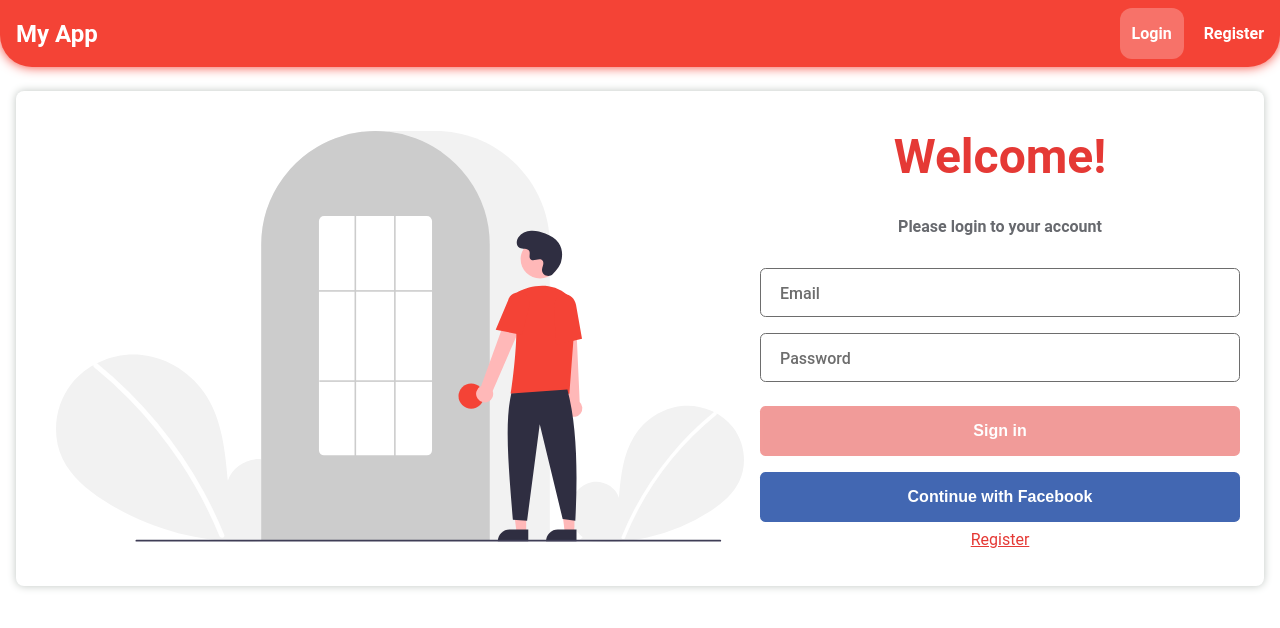
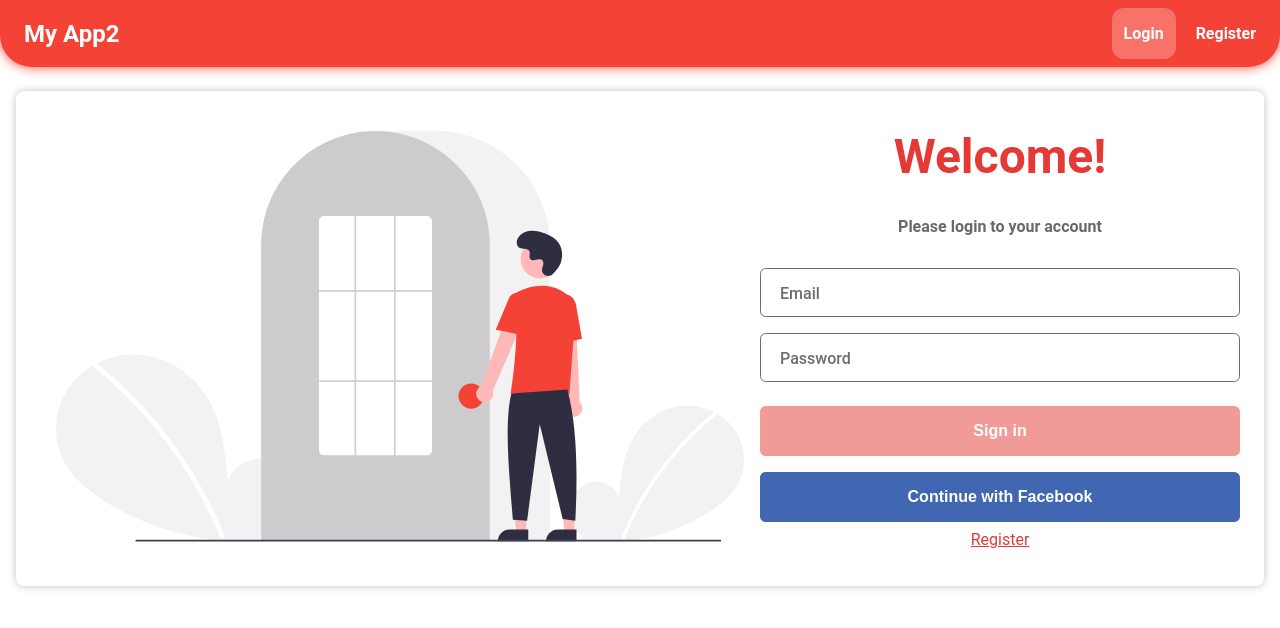
Before and after one commit to kikindb/react-login, a React (Create React App) app: page /login in a window 1280 px wide. Shown: the top 628 px of the page. Built offline with nearby package versions, Linux system fonts and the light colour scheme.

Commit message:
Latest Changes

```diff
--- a/src/components/layout/FacebookLogin/FacebookLogin.js
+++ b/src/components/layout/FacebookLogin/FacebookLogin.js
@@ -7,6 +7,7 @@ import ROUTES from '../../../constants/routes';
 import userContext from '../../../context/userContext';
 
 const FacebookLogin = (props) => {
+
   const history = useHistory();
 
   const { userData, setUserData } = useContext(userContext);
@@ -31,9 +32,15 @@ const FacebookLogin = (props) => {
     console.log(response);
     if (response.status === "connected") {
       //read user data
+      console.log("FB res:", response);
+
       window.FB.api('/me?fields=id,first_name,last_name,email,picture', userData => {
         console.log(userData);
-        axios.post(API_FULL_URL + '/auth/facebook', userData)
+        axios.post(API_FULL_URL + '/auth/facebook', userData, {
+          headers: {
+            'x-access-token': response.authResponse.accessToken
+          }
+        })
           .then(function (response) {
             if (response.status === 200) {
               localStorage.setItem('userToken', response.headers['x-auth-token']);
@@ -58,6 +65,7 @@ const FacebookLogin = (props) => {
             }
           });
       });
+
     }
   };
   return (
--- a/src/components/layout/Header/Header.scss
+++ b/src/components/layout/Header/Header.scss
@@ -2,7 +2,7 @@
 .Header {
   color: white;
   background-color: $primary-color;
-  padding: 0.5rem 0;
+  padding: 0.5rem;
   border-radius: 0px 0px 2rem 2rem;
   box-shadow: 0 0 12px $primary-color;
   max-width: 1440px;
--- a/src/components/layout/Header/NavBar/NavBar.scss
+++ b/src/components/layout/Header/NavBar/NavBar.scss
@@ -16,6 +16,7 @@
     padding: 0.5rem 0.75rem;
     border-radius: 0.75rem;
     margin: 0 0.25rem;
+    max-width: 180px;
     img {
       width: 100%;
       max-width: 35px;
--- a/src/constants/constants.js
+++ b/src/constants/constants.js
@@ -1,3 +1,3 @@
-export const APP_NAME = "My App";
+export const APP_NAME = "My App2";
 export const API_BASE_URL = "http://localhost:3000";
 export const API_FULL_URL = API_BASE_URL + '/api';
```
